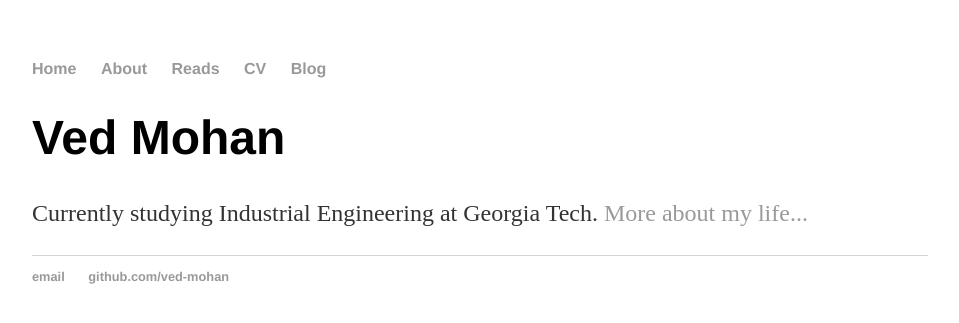
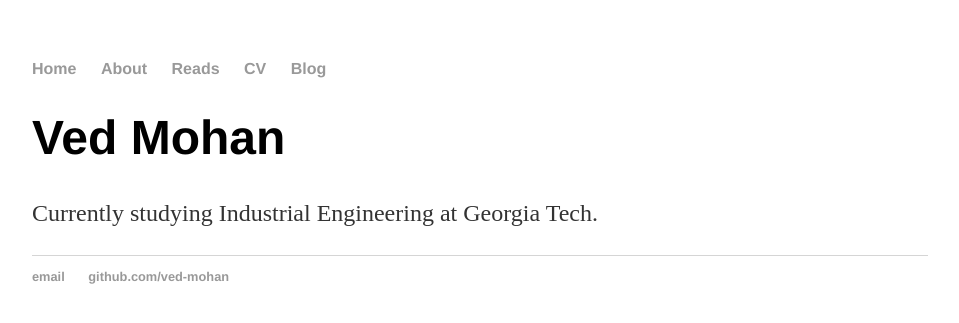
Before and after one commit to ved-mohan/ved-mohan.github.io, a Jekyll site: the page built from index.html, in a window 1280 px wide. Shown: the top 323 px of the page, without its empty margins (160-1119 px from the left). Built offline with Jekyll 4.4.1, drawn with Linux system fonts in a browser that asks for light colours.

Commit message:
Update index.html

```diff
--- a/index.html
+++ b/index.html
@@ -4,5 +4,5 @@ title: Ved Mohan
 ---
 <div class="blurb">
 	<h1>Ved Mohan</h1>
-	<p>Currently studying Industrial Engineering at Georgia Tech.  <a href="/about">More about my life...</a></p>
+	<p>Currently studying Industrial Engineering at Georgia Tech.
 </div><!-- /.blurb -->
```
